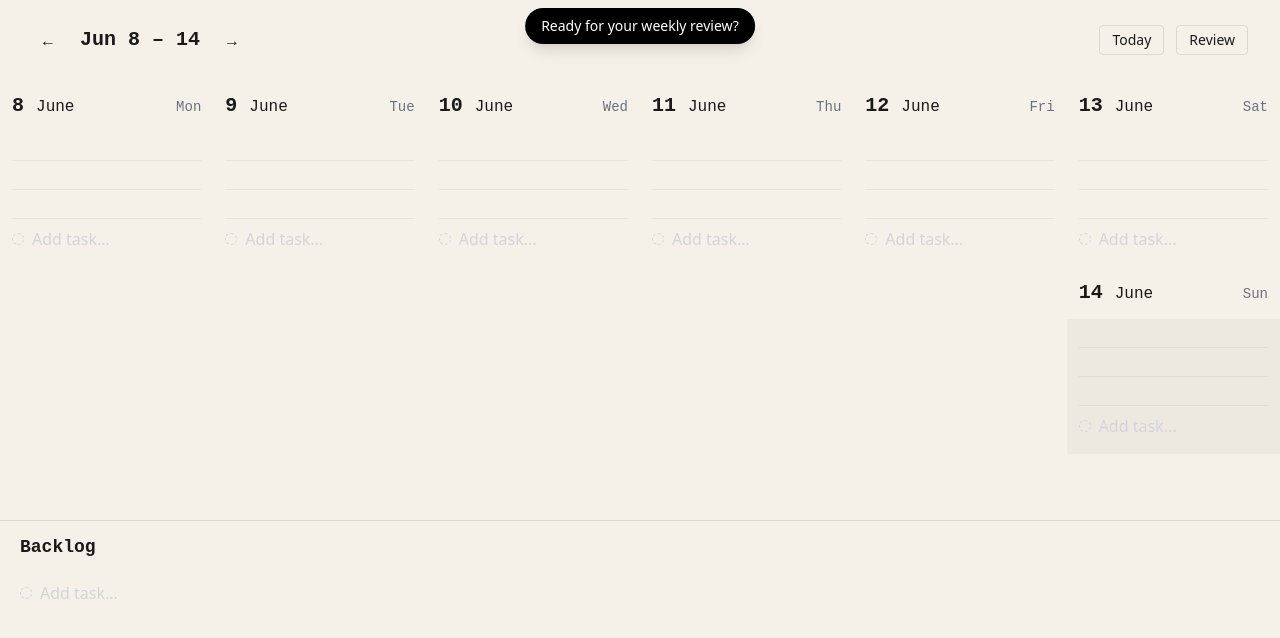
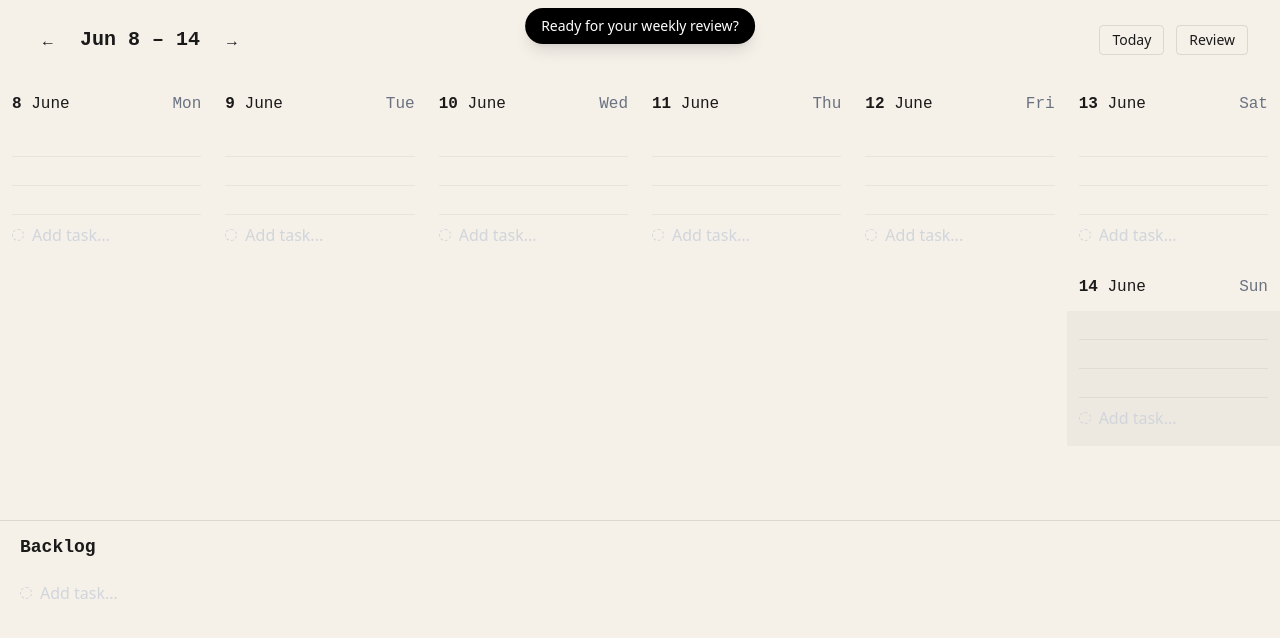
Before and after one commit to szsoma/weeklie, a React (Vite) app: page / in a window 1280 px wide. Shown: the top 638 px of the page. Built offline with nearby package versions, Linux system fonts and the light colour scheme; a web font is replaced by a local one.

Commit message:
fix: match font sizes in day column header

```diff
--- a/src/components/DayColumn.tsx
+++ b/src/components/DayColumn.tsx
@@ -34,10 +34,10 @@ export default function DayColumn({ date }: Props) {
       className={`flex flex-col min-h-0 ${today ? 'bg-black/[.03]' : ''}`}
     >
       <div className="sticky top-0 z-10 px-3 py-3 flex items-baseline justify-between md:static" style={{ backgroundColor: 'var(--bg)' }}>
-        <div className={`text-xl font-mono font-semibold ${today ? 'font-bold' : ''}`}>
-          {dayNum} <span className="text-base font-normal">{monthName}</span>
+        <div className={`text-base font-mono font-semibold ${today ? 'font-bold' : ''}`}>
+          {dayNum} <span className="font-normal">{monthName}</span>
         </div>
-        <div className="text-sm text-gray-500 font-mono">{dayName}</div>
+        <div className="text-base text-gray-500 font-mono">{dayName}</div>
       </div>
       <div className="flex-1 overflow-y-auto px-3 pb-3">
         {tasks.map(task => (
```
